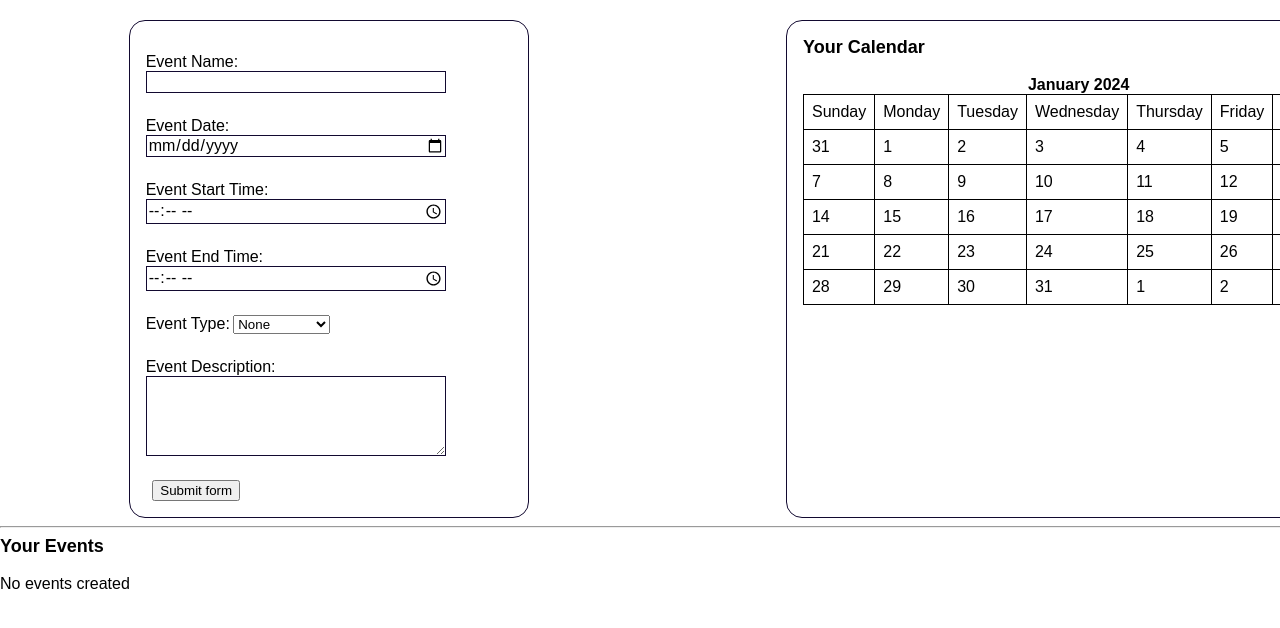
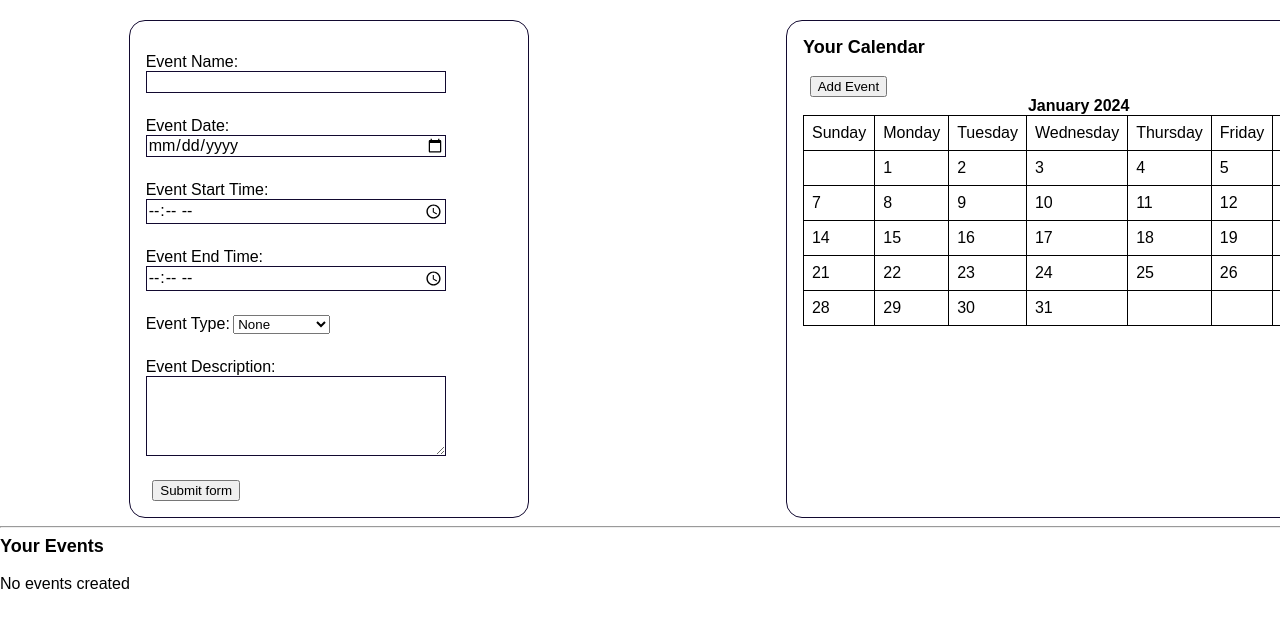
Before and after one commit to neoladsouza/event-calendar-control, a React (Create React App) app in the folder client/: page / in a window 1280 px wide. Shown: the top 628 px of the page. Built offline with nearby package versions, Linux system fonts and the light colour scheme.

Commit message:
got calendar array to render properely

```diff
--- a/client/src/App.js
+++ b/client/src/App.js
@@ -19,9 +19,13 @@ export default function FormApp() {
     e.preventDefault(); // prevent webpage reloading
 
     // every time form is submitted -> create a new object with event name, type, and description properties
+    // 0123456789
+    // yyyy-mm-dd
     const newEvent = {
       name: eventName,
       date: eventDate,
+      month: eventDate.substring(5, 7),
+      day: eventDate.substring(8, 9).localeCompare("0") === 0 ? eventDate.substring(9, 10) : eventDate.substring(8, eventDate.length),
       startTime: eventStartTime,
       endTime: eventEndTime,
       type: eventType,
@@ -159,7 +163,7 @@ export default function FormApp() {
           </ul>
           <button type="submit">Submit form</button>
         </form>
-        <Calendar/>
+        <Calendar list={allEvents}/>
       </main>
       <hr/>
       <Events dataList={allEvents}/>
@@ -181,16 +185,64 @@ function Options({categories}) {
 
 // making the calendar -> try a 1-month calendar, say January 2024 - starts jan 1 on monday, jan 31 on wednesday - need to fill in other days
 // split event's date into year, month, day -> if day and month match the calendar, put the event in that day
-const jan2024days = [
-  [31,1,2,3,4,5,6], [7,8,9,10,11,12,13], [14,15,16,17,18,19,20], [21,22,23,24,25,26,27], [28,29,30,31,1,2,3]
-];
+// each day -> {year, month, day, events}
 
-function Calendar() {
-  // needs a header -> month name
-  // table header (th) -> each day of the week
+const listOfDays = [null, 1, 2, 3, 4, 5, 6, 7, 8, 9, 10, 11, 12, 13, 14, 15, 16, 17, 18, 19, 20, 21, 22, 23, 24, 25, 26, 27, 28, 29, 30, 31, null, null, null];
+
+function Calendar({list}) {
+  const [calendarDays, setCalendarDays] = useState([]);
+
+  function addEventToDay() {
+    // if the same event already exists in the day, don't add it
+    // once the correct day is found, add the event and stop
+    // ideally -> loop through all the days and all the events,
+    // what's actually happening -> the correct day is being logged to the console
+
+    console.log("puskat");
+    console.log(calendarDays);
+    if (list.length === 0) {
+      console.log("nothing to add");
+    }
+
+    calendarDays.forEach(dayObject => {
+      list.forEach(eventObject => {
+        if (dayObject.day.localeCompare(eventObject.day) === 0) {
+          dayObject.events.push(eventObject);
+          console.log(dayObject);
+        }
+      });
+    });
+  }
+
+  if (calendarDays.length === 0) {
+    for (let index = 0; index < listOfDays.length; index++) {
+      setCalendarDays(prevCalendarDays => [...prevCalendarDays, createDayObject(listOfDays[index])]);
+    }
+  }
+
+  const createDayObject = (number) => {
+    const year = "2024";
+    const month = "01";
+    const day = (number === null) ? ("00") : number.toString();
+
+    return {
+      id: uuidv4(),
+      year: year,
+      month: month,
+      day: day,
+      events: []
+    };
+  };
+
+  const weeks = Array.from({length: 5}, (_, index) => {
+    const startDay = index * 7;
+    return listOfDays.slice(startDay, startDay + 7);
+  });
+
   return (
     <div className="calendar-container">
       <h3>Your Calendar</h3>
+      <button type="button" onClick={addEventToDay}>Add Event</button>
       <table>
         <caption><h4>January 2024</h4></caption>
         <thead>
@@ -206,8 +258,15 @@ function Calendar() {
         </thead>
         <tbody>
           {
-            jan2024days.map((value, index) => (
-              <Week key={index + uuidv4()} weekPosition={index + 1} days={value}/>
+            // every 7 days, make a new row
+            weeks.map((week, weekIndex) => (
+              <tr key={weekIndex + uuidv4()}>
+                {
+                  week.map((dayNumber) => (
+                    <Day key={dayNumber + uuidv4()} numberOfDay={dayNumber}/>
+                  ))
+                }
+              </tr>
             ))
           }
         </tbody>
@@ -216,33 +275,29 @@ function Calendar() {
   );
 }
 
-function Week({weekPosition, days}) {
+function Day({numberOfDay}) {
   return (
-    <tr key={weekPosition}>
-      {
-        Array.from(days).map((value, index) => (
-          <Day key={weekPosition + value + uuidv4()} dayNumber={value} />
-        ))
+    <td className="day">
+      {numberOfDay}
+      {/*
+        (newDayObject.events.length === 0) ?
+          (<p>No events</p>) :
+          (<p>{newDayObject.events}</p>) */
       }
-    </tr>
-  );
-}
 
-function Day({dayNumber}) {
-  return (
-    <td className="day">{dayNumber}</td>
+    </td>
   );
 }
 
 function Events({dataList}) {
-  const eventsList = Array.from(dataList);
+  const list = Array.from(dataList);
   return(
     <div className="events-container">
       <h3>Your Events</h3>
       {
-        eventsList.length === 0 ?
+        list.length === 0 ?
           (<p>No events created</p>) :
-          (eventsList.map(event => (
+          (list.map(event => (
             // need to destructure props by spreading the properties of each object as separate props
             <Event key={event.id} id={event.id} name={event.name} date={event.date} startTime={event.startTime} endTime={event.endTime} type={event.type} description={event.description} {...event}/>
             ))
```
